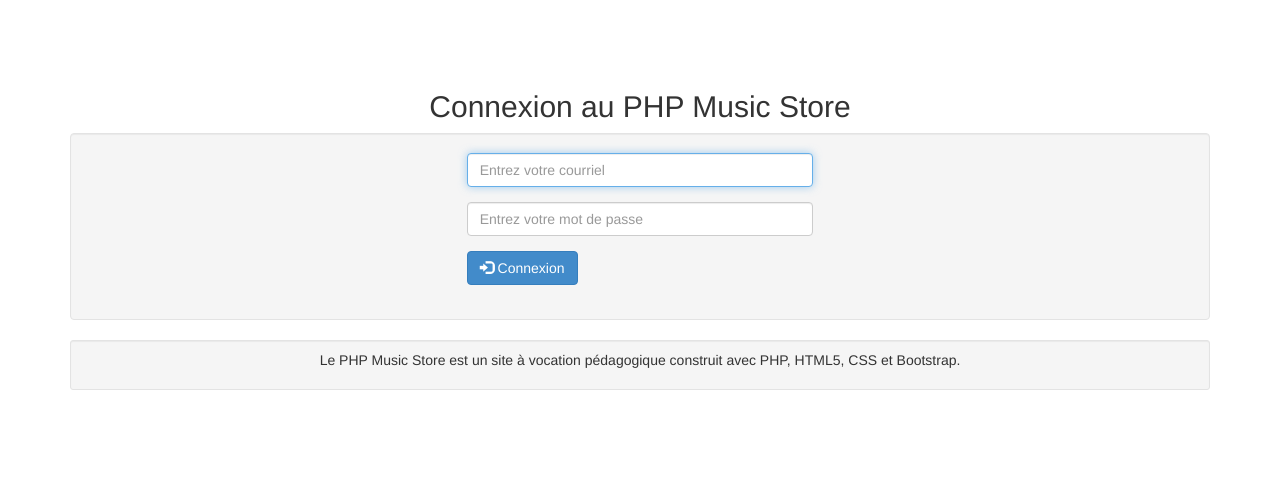
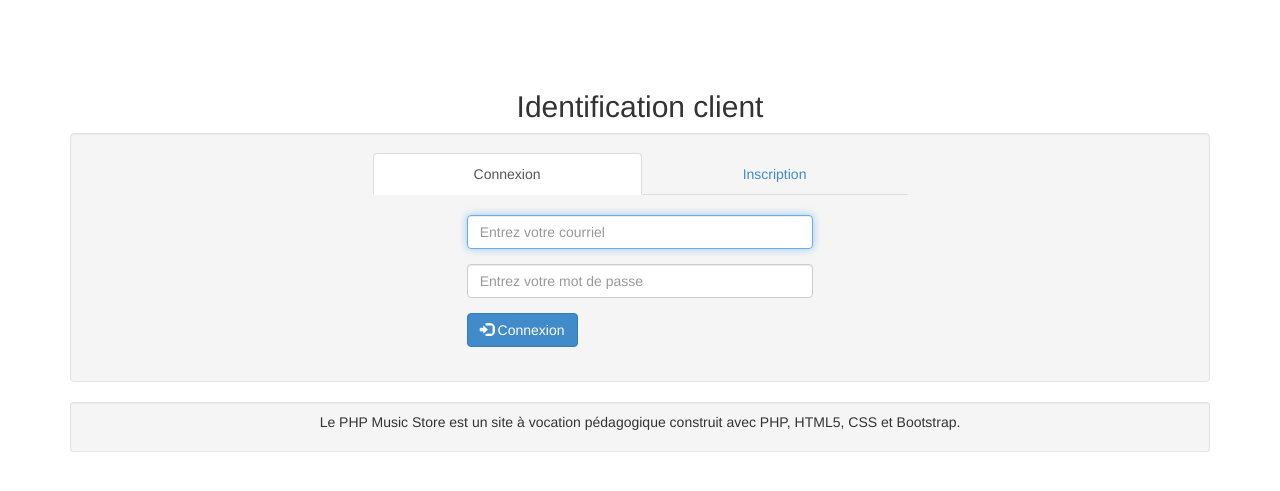
Before and after one commit to bpesquet/MusicStore-FrameworkMVC, a PHP site: page /Connexion in a window 1280 px wide. Shown: the top 491 px of the page. Run offline with PHP 8.4, Linux system fonts and the light colour scheme.

Commit message:
Fusion connexion et inscription

```diff
--- a/Contenu/style.css
+++ b/Contenu/style.css
@@ -21,3 +21,8 @@ footer {
     margin-left: 15px;
     margin-right: 15px;
 }
+
+/* Décale vers le bas le contenu des onglets */
+.nav-tabs {
+    margin-bottom: 20px;
+}
--- a/Controleur/ControleurConnexion.php
+++ b/Controleur/ControleurConnexion.php
@@ -49,4 +49,32 @@ class ControleurConnexion extends Controleur
         $this->rediriger("accueil");
     }
 
+    public function inscrire()
+    {
+        if ($this->requete->existeParametre("nom") && $this->requete->existeParametre("prenom") &&
+                $this->requete->existeParametre("adresse") && $this->requete->existeParametre("codePostal") &&
+                $this->requete->existeParametre("ville") && $this->requete->existeParametre("courriel") &&
+                $this->requete->existeParametre("mdp")) {
+            $nom = $this->requete->getParametre("nom");
+            $prenom = $this->requete->getParametre("prenom");
+            $adresse = $this->requete->getParametre("adresse");
+            $codePostal = $this->requete->getParametre("codePostal");
+            $ville = $this->requete->getParametre("ville");
+            $courriel = $this->requete->getParametre("courriel");
+            $mdp = $this->requete->getParametre("mdp");
+
+            $this->client->ajouterClient($nom, $prenom, $adresse, $codePostal,
+                    $ville, $courriel, $mdp);
+
+            $client = $this->client->getClient($courriel, $mdp);
+            $this->requete->getSession()->setAttribut("idClient",
+                    $client['idClient']);
+            $this->requete->getSession()->setAttribut("prenomClient",
+                    $client['prenom']);
+            $this->rediriger("accueil");
+        }
+        else
+            throw new Exception("Action impossible : tous les paramètres ne sont pas définis");
+    }
+
 }
--- a/Vue/Connexion/index.php
+++ b/Vue/Connexion/index.php
@@ -6,8 +6,18 @@
         <strong>Erreur !</strong> <?= $this->nettoyer($msgErreur) ?>
     </div>
 <?php endif; ?>
-<h2 class="text-center">Connexion au PHP Music Store</h2>
+<h2 class="text-center">Identification client</h2>
 <div class="well">
+    <div class="row">
+        <div class="col-sm-8 col-sm-offset-2 col-md-6 col-md-offset-3">
+            <ul class="nav nav-tabs nav-justified">
+                <li class="active"><a href="#connexion" data-toggle="tab">Connexion</a></li>
+                <li><a href="#inscription" data-toggle="tab">Inscription</a></li>
+            </ul>
+        </div>
+    </div>
+    <div class="tab-content">
+        <div class="tab-pane fade in active" id="connexion">
             <form class="form-signin form-horizontal" role="form" action="connexion/connecter" method="post">
                 <div class="form-group">
                     <div class="col-sm-6 col-sm-offset-3 col-md-4 col-md-offset-4">
@@ -25,5 +35,62 @@
                     </div>
                 </div>
             </form>
-
         </div>
+        <div class="tab-pane fade" id="inscription">
+            <form class="form-horizontal" role="form" action="connexion/inscrire" method="post">
+                <div class="form-group">
+                    <div class="col-sm-6 col-sm-offset-4 col-md-4 col-md-offset-5">
+                        <p class="form-control-static">Tous les champs sont obligatoires.</p>
+                    </div>
+                </div>
+                <div class="form-group">
+                    <label class="col-sm-4 col-md-5 control-label">Nom</label>
+                    <div class="col-sm-6 col-md-4">
+                        <input name="nom" type="text" class="form-control" required autofocus>
+                    </div>
+                </div>
+                <div class="form-group">
+                    <label class="col-sm-4 col-md-5 control-label">Prénom</label>
+                    <div class="col-sm-6 col-md-4">
+                        <input name="prenom" type="text" class="form-control" required>
+                    </div>
+                </div>
+                <div class="form-group">
+                    <label class="col-sm-4 col-md-5 control-label">Adresse</label>
+                    <div class="col-sm-6 col-md-4">
+                        <input name="adresse" type="text" class="form-control" required>
+                    </div>
+                </div>
+                <div class="form-group">
+                    <label class="col-sm-4 col-md-5 control-label">Code postal</label>
+                    <div class="col-sm-3 col-md-2">
+                        <input name="codePostal" type="text" class="form-control" required>
+                    </div>
+                </div>
+                <div class="form-group">
+                    <label class="col-sm-4 col-md-5 control-label">Ville</label>
+                    <div class="col-sm-6 col-md-4">
+                        <input name="ville" type="text" class="form-control" required>
+                    </div>
+                </div>
+                <div class="form-group">
+                    <label class="col-sm-4 col-md-5 control-label">Courriel</label>
+                    <div class="col-sm-6 col-md-4">
+                        <input name="courriel" type="email" class="form-control" required>
+                    </div>
+                </div>
+                <div class="form-group">
+                    <label class="col-sm-4 col-md-5 control-label">Mot de passe</label>
+                    <div class="col-sm-6 col-md-4">
+                        <input name="mdp" type="password" class="form-control" required>
+                    </div>
+                </div>
+                <div class="form-group">
+                    <div class="col-sm-6 col-sm-offset-4 col-md-4 col-md-offset-5">
+                        <button type="submit" class="btn btn-default btn-primary"><span class="glyphicon glyphicon-edit"></span> Inscription</button>
+                    </div>
+                </div>
+            </form>
+        </div>
+    </div>
+</div>
--- a/Vue/_Commun/barreNavigation.php
+++ b/Vue/_Commun/barreNavigation.php
@@ -35,8 +35,7 @@
                     <a href="#" class="dropdown-toggle" data-toggle="dropdown">
                         <span class="glyphicon glyphicon-user"></span> Non connecté <b class="caret"></b></a>
                     <ul class="dropdown-menu">
-                        <li><a href="connexion/">Se connecter</a></li>
-                        <li><a href="inscription/">S'inscrire</a></li>
+                        <li><a href="connexion/">S'identifier</a></li>
                     </ul>
                 </li>
             <?php endif; ?>
```
Also changed, not shown: Controleur/ControleurInscription.php (deleted, +0 -52 lines), Vue/Inscription/index.php (deleted, +0 -65 lines). Lines whose indentation alone changed are shown as unchanged.
